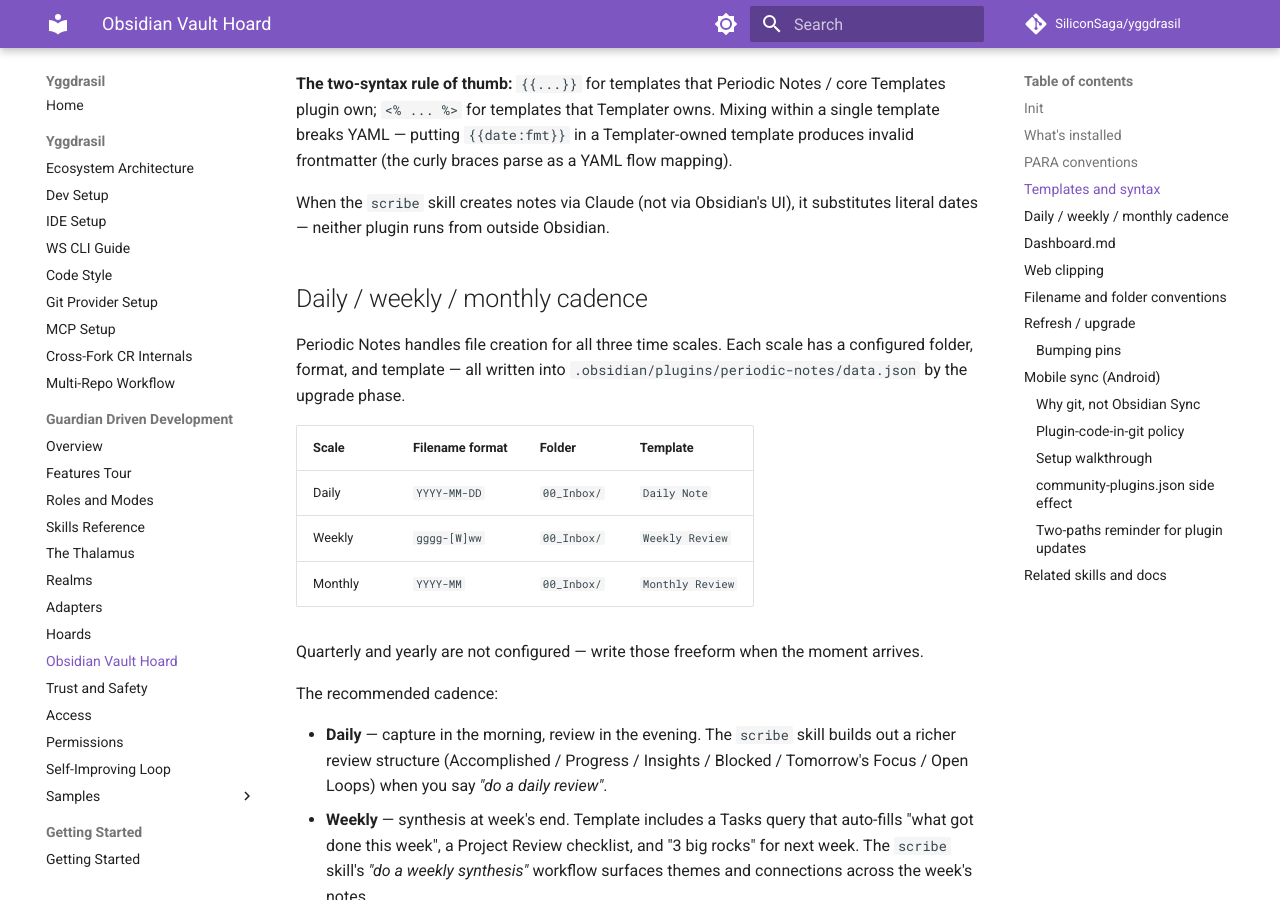
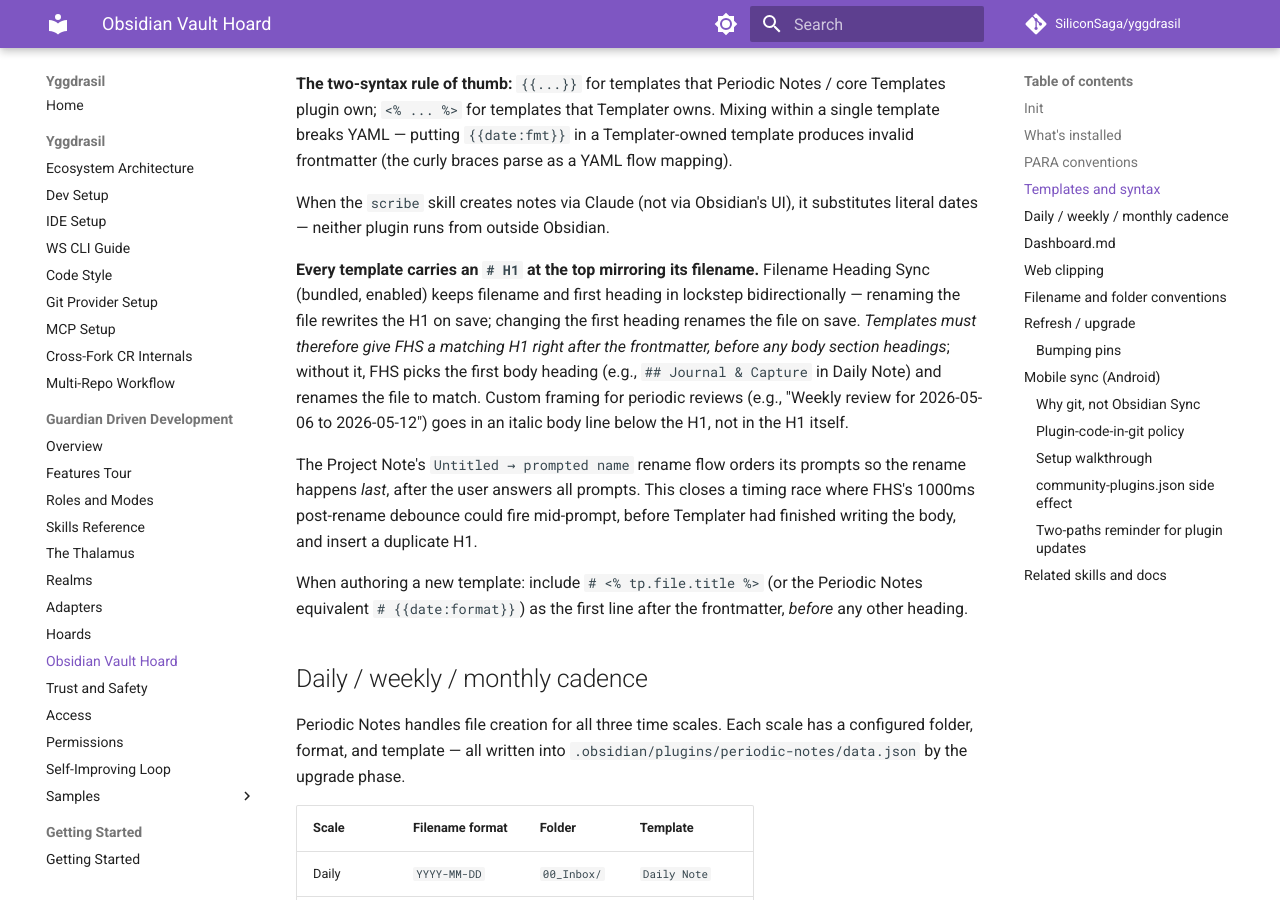
Before and after one commit to SiliconSaga/yggdrasil, an MkDocs documentation site: the page built from docs/gdd/obsidian-vault.md, in a window 1280 px wide and 900 px high, scrolled down 3073 px. Built offline with MkDocs 1.6.1 and Material for MkDocs 9.7.7, drawn with Linux system fonts in a browser that asks for light colours; comment, search, counter and statistics services are not loaded.

Commit message:
docs(obsidian-vault): document H1-mirrors-filename template convention
Captures the FHS-driven template convention surfaced during borgr's
template ingestion arc: every obsidian-vault template must carry an
`# H1` at the top mirroring its filename, before any body section
headings, because Filename Heading Sync keeps filename and first
heading in lockstep bidirectionally. Without a matching H1, FHS picks
the first body heading and renames the file (e.g., Daily Note's
`## Journal & Capture` would rename the file to that on save).

Also notes the Project Note's prompt-order workaround (rename after
both prompts) for the FHS-Templater debounce race that otherwise
produces duplicate H1s on the Untitled-rename flow.

scribe skill's fallback Daily Note example regains its `# YYYY-MM-DD`
H1 to match the convention.

This is documentation only — the upstream `templates/hoards/obsidian-vault/`
template files are NOT updated here; that propagation is a follow-up
pass once borgr's enrichments stabilize.

Co-Authored-By: Claude Opus 4.7 <noreply@anthropic.com>

```diff
--- a/docs/gdd/obsidian-vault.md
+++ b/docs/gdd/obsidian-vault.md
@@ -72,6 +72,12 @@ Some templates ship in `60_Metadata/Templates/`. Two different substitution synt
 **The two-syntax rule of thumb:** `{{...}}` for templates that Periodic Notes / core Templates plugin own; `<% ... %>` for templates that Templater owns. Mixing within a single template breaks YAML — putting `{{date:fmt}}` in a Templater-owned template produces invalid frontmatter (the curly braces parse as a YAML flow mapping).
 
 When the `scribe` skill creates notes via Claude (not via Obsidian's UI), it substitutes literal dates — neither plugin runs from outside Obsidian.
+
+**Every template carries an `# H1` at the top mirroring its filename.** Filename Heading Sync (bundled, enabled) keeps filename and first heading in lockstep bidirectionally — renaming the file rewrites the H1 on save; changing the first heading renames the file on save. *Templates must therefore give FHS a matching H1 right after the frontmatter, before any body section headings*; without it, FHS picks the first body heading (e.g., `## Journal & Capture` in Daily Note) and renames the file to match. Custom framing for periodic reviews (e.g., "Weekly review for 2026-05-06 to 2026-05-12") goes in an italic body line below the H1, not in the H1 itself.
+
+The Project Note's `Untitled → prompted name` rename flow orders its prompts so the rename happens *last*, after the user answers all prompts. This closes a timing race where FHS's 1000ms post-rename debounce could fire mid-prompt, before Templater had finished writing the body, and insert a duplicate H1.
+
+When authoring a new template: include `# <% tp.file.title %>` (or the Periodic Notes equivalent `# {{date:format}}`) as the first line after the frontmatter, *before* any other heading.
 
 ## Daily / weekly / monthly cadence
 
```
Also changed, not shown: .agent/skills/scribe/SKILL.md (+3 -1 lines).
